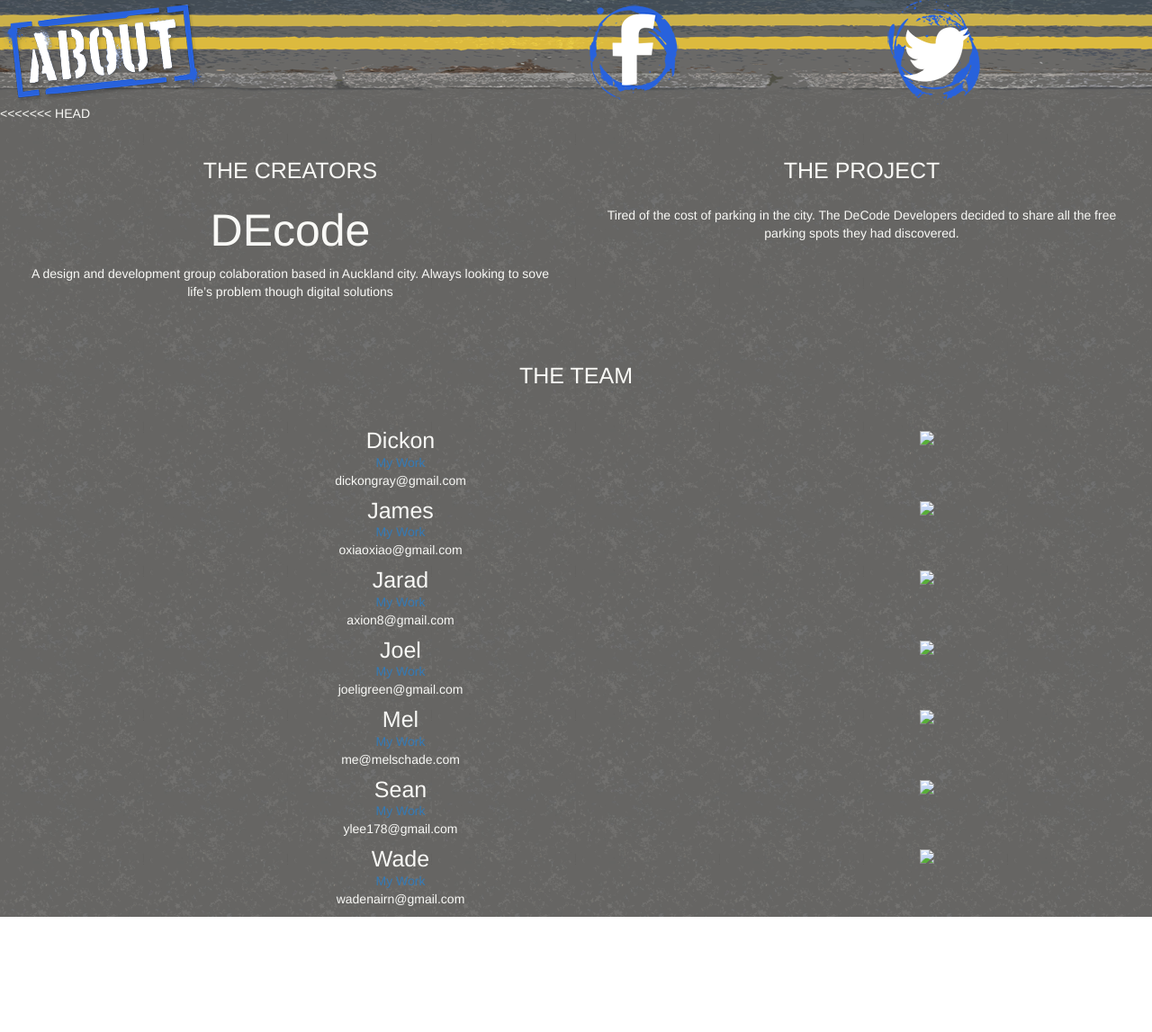
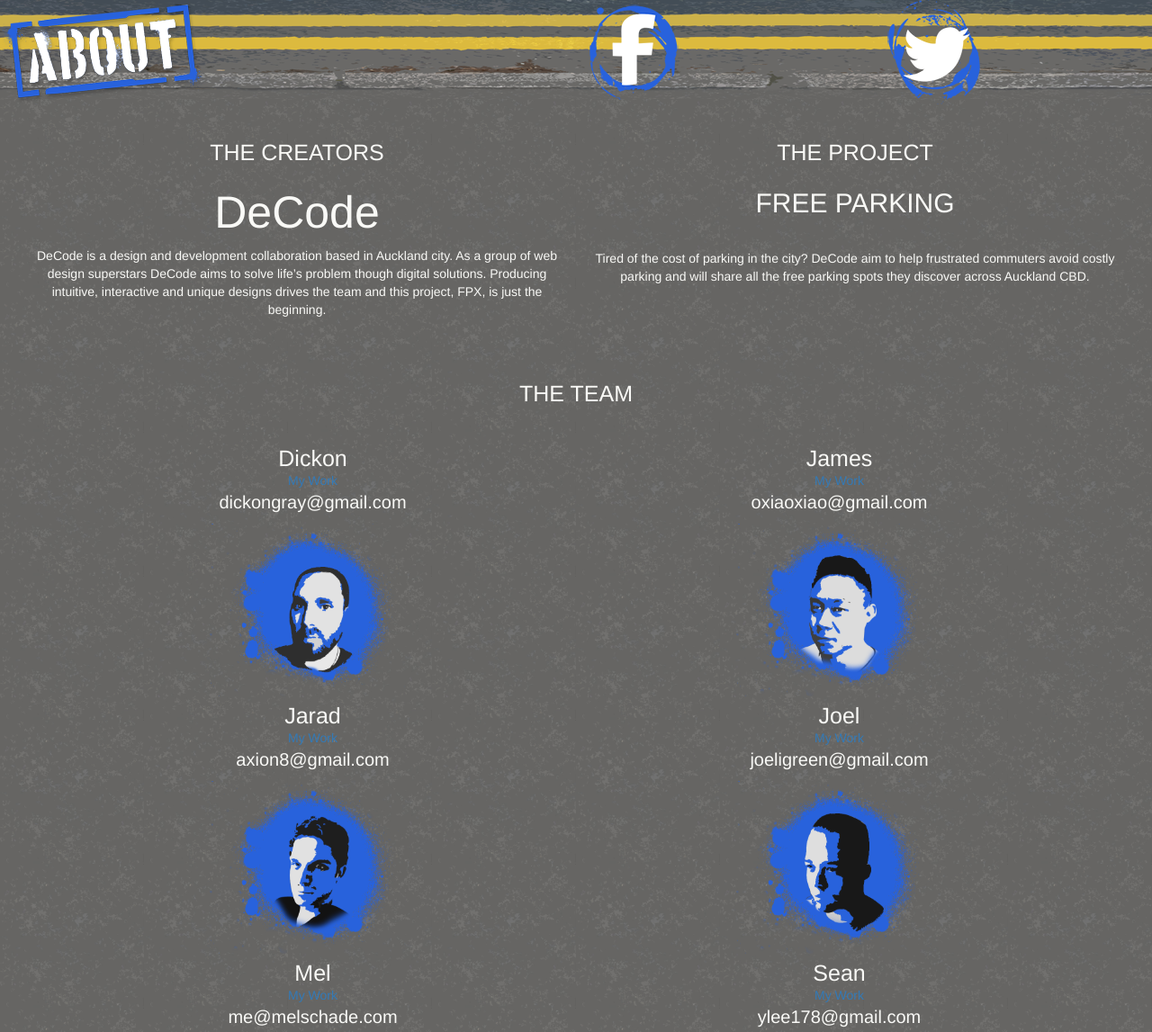
Before and after one commit to ylee178/Bootcamp, a plain HTML site: page about.html in a window 1280 px wide. Shown: the top 1147 px of the page at 90% size. Before the commit the page ends 1019 px from the top, so only its background shows below. Drawn offline with nearby package versions, Linux system fonts and the light colour scheme; some packages are replaced by stand-ins of ours.

Commit message:
latest commit

```diff
--- a/about.html
+++ b/about.html
@@ -25,40 +25,21 @@
             </div>
           </div>
         </div>
-<!-- Logo - Wade ========= ============================
-    <div class="row">
-      <div class="col-md-6">
-      <div class="about-logo top">
-        <img src="assets/FPX-logo2.png" height="200px" alt="" class="top img-responsive">
-      </div>
-        </div>
-<!-- Facebook - Wade ======= ========================
-    <div class="col-xs-6">
-        <div><a><img src="assets/FPX-fb.png" height="200px"class="facebook-link img-responsive"></a>
-        </div>
-      </div>
-<!-- Twitter - Wade  ================================-
-    <div class="col-xs-6">
-        <div><a><img src="assets/FPX-tweet.png" height=" 200px" class="twitter-link img-responsive"></a>
-        </div>
-    </div>
-    </div>
-<!-- About team and Project - Wade ==================== -->
-<<<<<<< HEAD
 
 <!-- ******** START ABOUT TEAM AND PROJECT - CHANGES MADE DG 07/11/14  **************************************************************** -->
-    <div class="container-fluid abouttest">
-      <div class="row text-center" id="text-about">
+<div id="fpx-abc">
+    <div class="container-fluid about-test">
+       <div class="row text-center" id="text-about">
         <div class="col-xs-12 col-sm-6">
           <h2>THE CREATORS</h2>
-          <h1>DEcode</h1>
-          <p>A design and development group colaboration based in Auckland city.
-          Always looking to sove life’s problem though digital solutions
+          <h1 class="decodecolour">DeCode</h1>
+          <p>DeCode is a design and development collaboration based in Auckland city. As a group of web design superstars DeCode aims to solve life’s problem though digital solutions. Producing intuitive, interactive and unique designs drives the team and this project, FPX, is just the beginning.
         </p>
         </div><!-- END OF col-xs-12 col-sm-6 changes made DG 07/11/14-->
         <div class="col-xs-12 col-sm-6 text-about">
           <h2>THE PROJECT</h2>
-          <p>Tired of the cost of parking in the city. The DeCode Developers decided to share all the free parking spots they had discovered.</p>
+          <h2 class="fp">FREE PARKING</h2>
+          <p>Tired of the cost of parking in the city? DeCode aim to help frustrated commuters avoid costly parking and will share all the free parking spots they discover across Auckland CBD.</p>
         </div><!-- END OF col-xs-12 col-sm-6 text-about changes made DG 07/11/14-->
       </div><!-- END OF row text-center" id="text-about" changes made DG 07/11/14-->
     </div><!-- END OF container-fluid abouttest changes made DG 07/11/14-->
@@ -72,109 +53,100 @@
     <!-- ******** DICKON ******** -->
       <div class="container fluid">
         <div class="row text-center">
-          <div class="col-md-8">
+          <div class="col-xs-12 col-sm-6 col-md-6">
             <h3 class="about-name">Dickon</h3>
               <ul class="ourinfo">
-                <li><a href="http://dickon.gray.yoobee.net.nz" target="_blank">My Work</a>
+                <li>
+                  <a href="http://dickon.gray.yoobee.net.nz" target="_blank" class="mywork">My Work</a>
                 </li>
-                <li>dickongray@gmail.com</li>
+                <li><a href="mailto:dickongray@gmail.com" class="email">dickongray@gmail.com</a></li>
               </ul>
-          </div><!-- END OF col-md-8 changes made DG 07/11/14-->
-          <div class="col-md-4">
-            <img class="pic1" src="assets/dix4.png">
-          </div><!-- END OF col-md-4 changes made DG 07/11/14-->
+              <a href="http://dickon.gray.yoobee.net.nz" target="_blank"><img class="pic1" src="assets/img/dix_final.png" alt=""></a>
+          </div><!-- END OF col-xs-12 col-sm-6 col-md-6-->
+          <!-- ******** JAMES ******** -->
+          <div class="col-xs-12 col-sm-6 col-md-6">
+            <h3 class="about-name">James</h3>
+              <ul class="ourinfo">
+                <li>
+                  <a href="http://james.xiao.yoobee.net.nz" target="_blank" class="mywork">My Work</a>
+                </li>
+                <li><a href="mailto:oxiaoxiao@gmail.com" class="email">oxiaoxiao@gmail.com</a></li>
+              </ul>
+              <a href="http://james.xiao.yoobee.net.nz" target="_blank"><img class="pic1" src="assets/img/james_final.png" alt=""></a>
+          </div><!-- END OF col-xs-12 col-sm-6 col-md-6 DG 07/11/14-->
         </div><!-- END OF row text-center changes made DG 07/11/14-->
       </div><!-- END OF container-fluid changes made DG 07/11/14-->
-      <!-- ******** JAMES ******** -->
-      <div class="container fluid">
-        <div class="row text-center">
-          <div class="col-md-8">
-            <h3 class="about-name">James</h3>
-              <ul class="ourinfo">
-            <li><a href="http://james.xiao.yoobee.net.nz" target="_blank">My Work</a></li>
-            <li>oxiaoxiao@gmail.com</li>
-          </ul>
-          </div><!-- END OF col-md-8 changes made DG 07/11/14-->
-          <div class="col-md-4">
-            <img class="pic1" src="assets/james4.png">
-          </div><!-- END OF col-md-4 changes made DG 07/11/14-->
-        </div><!-- END OF row text-center changes made DG 07/11/14-->
-      </div><!-- END OF container-fluid changes made DG 07/11/14-->
+
       <!-- ******** Jarad ******** -->
       <div class="container fluid">
         <div class="row text-center">
-          <div class="col-md-8">
+          <div class="col-xs-12 col-sm-6 col-md-6">
             <h3 class="about-name">Jarad</h3>
               <ul class="ourinfo">
-            <li><a href="http://veratech.co.nz" target="_blank">My Work</a></li>
-            <li>axion8@gmail.com</li>
-          </ul>
-          </div><!-- END OF col-md-8 changes made DG 07/11/14-->
-          <div class="col-md-4">
-            <img class="pic1" src="assets/jarad4.png">
-          </div><!-- END OF col-md-4 changes made DG 07/11/14-->
+                <li>
+                  <a href="http://veratech.co.nz" target="_blank" class="mywork">My Work</a>
+                </li>
+                <li><a href="mailto:axion8@gmail.com" class="email">axion8@gmail.com</a></li>
+              </ul>
+              <a href="http://veratech.co.nz" target="_blank"><img class="pic1" src="assets/img/jarad_final.png" alt=""></a>
+          </div><!-- END OF col-xs-12 col-sm-6 col-md-6-->
+          <!-- ******** Joel ******** -->
+          <div class="col-xs-12 col-sm-6 col-md-6">
+            <h3 class="about-name">Joel</h3>
+              <ul class="ourinfo">
+                <li>
+                  <a href="http://joel.green.yoobee.net.nz" target="_blank" class="mywork">My Work</a>
+                </li>
+                <li><a href="mailto:joeligreen@gmail.com" class="email">joeligreen@gmail.com</a></li>
+              </ul>
+              <a href="http://joel.green.yoobee.net.nz" target="_blank"><img class="pic1" src="assets/img/joel_final.png" alt=""></a>
+          </div><!-- END OF col-xs-12 col-sm-6 col-md-6 DG 07/11/14-->
         </div><!-- END OF row text-center changes made DG 07/11/14-->
       </div><!-- END OF container-fluid changes made DG 07/11/14-->
-      <!-- ******** Joel ******** -->
-      <div class="container fluid">
-        <div class="row text-center">
-          <div class="col-md-8">
-            <h3 class="about-name">Joel</h3>
-              <ul class="ourinfo">
-            <li><a href="http://joel-green-portfolio" target="_blank">My Work</a></li>
-            <li>joeligreen@gmail.com</li>
-          </ul>
-          </div><!-- END OF col-md-8 changes made DG 07/11/14-->
-          <div class="col-md-4">
-            <img class="pic1" src="assets/joel4.png">
-          </div><!-- END OF col-md-4 changes made DG 07/11/14-->
-        </div><!-- END OF row text-center changes made DG 07/11/14-->
-      </div><!-- END OF container-fluid changes made DG 07/11/14-->
+
       <!-- ******** Mel ******** -->
       <div class="container fluid">
         <div class="row text-center">
-          <div class="col-md-8">
+          <div class="col-xs-12 col-sm-6 col-md-6">
             <h3 class="about-name">Mel</h3>
               <ul class="ourinfo">
-            <li><a href="http://melschade.com" target="_blank">My Work</a></li>
-            <li>me@melschade.com</li>
-          </ul>
-          </div><!-- END OF col-md-8 changes made DG 07/11/14-->
-          <div class="col-md-4">
-            <img class="pic1" src="assets/mel4.png">
-          </div><!-- END OF col-md-4 changes made DG 07/11/14-->
+                <li>
+                  <a href="http://melschade.com" target="_blank" class="mywork">My Work</a>
+                </li>
+                <li><a href="mailto:me@melschade.com" class="email">me@melschade.com</li>
+              </ul>
+              <a href="http://melschade.com" target="_blank"><img class="pic1" src="assets/img/mel_final.png" alt=""></a>
+          </div><!-- END OF col-xs-12 col-sm-6 col-md-6-->
+          <!-- ******** Sean ******** -->
+          <div class="col-xs-12 col-sm-6 col-md-6">
+            <h3 class="about-name">Sean</h3>
+              <ul class="ourinfo">
+                <li>
+                  <a href="http://young.lee.yoobee.net.nz/portfolio" target="_blank" class="mywork">My Work</a>
+                </li>
+                <li><a href="mailto:ylee178@gmail.com" class="email">ylee178@gmail.com</a></li>
+              </ul>
+              <a href="http://young.lee.yoobee.net.nz/portfolio" target="_blank"><img class="pic1" src="assets/img/sean_final.png" alt=""></a>
+          </div><!-- END OF col-xs-12 col-sm-6 col-md-6 DG 07/11/14-->
         </div><!-- END OF row text-center changes made DG 07/11/14-->
       </div><!-- END OF container-fluid changes made DG 07/11/14-->
-      <!-- ******** Sean ******** -->
-      <div class="container fluid">
-        <div class="row text-center">
-          <div class="col-md-8">
-            <h3 class="about-name">Sean</h3>
-              <ul class="ourinfo">
-            <li><a href="http://young.lee.yoobee.net.nz/portfolio" target="_blank">My Work</a></li>
-            <li>ylee178@gmail.com </li>
-          </ul>
-          </div><!-- END OF col-md-8 changes made DG 07/11/14-->
-          <div class="col-md-4">
-            <img class="pic1" src="assets/sean4.png">
-          </div><!-- END OF col-md-4 changes made DG 07/11/14-->
-        </div><!-- END OF row text-center changes made DG 07/11/14-->
-      </div><!-- END OF container-fluid changes made DG 07/11/14-->
+
       <!-- ******** Wade ******** -->
       <div class="container fluid">
         <div class="row text-center">
-          <div class="col-md-8">
+          <div class="col-xs-12 col-sm-12 col-md-12">
             <h3 class="about-name">Wade</h3>
               <ul class="ourinfo">
-            <li><a href="http://wade.nairn.yoobee.net.nz" target="_blank">My Work</a></li>
-            <li>wadenairn@gmail.com</li>
-          </ul>
-          </div><!-- END OF col-md-8 changes made DG 07/11/14-->
-          <div class="col-md-4">
-            <img class="pic1" src="assets/wade4.png">
-          </div><!-- END OF col-md-4 changes made DG 07/11/14-->
+                <li>
+                  <a href="http://wade.nairn.yoobee.net.nz" target="_blank" class="mywork">My Work</a>
+                </li>
+                <li><a href="mailto:wadenairn@gmail.com" class="email">wadenairn@gmail.com</a></li>
+              </ul>
+              <a href="http://wade.nairn.yoobee.net.nz" target="_blank"><img class="pic1" src="assets/img/wade4.png" alt=""></a>
+          </div><!-- END OF col-xs-12 col-sm-6 col-md-6-->
         </div><!-- END OF row text-center changes made DG 07/11/14-->
       </div><!-- END OF container-fluid changes made DG 07/11/14-->
+    </div><!-- End of Ajax fpx-abc -->
 
   </div>
         <!-- ***END Jared // 10-30-14 // Changed HTML and CSS to align with bootstrap. Added new columns and classes -->
--- a/assets/js/custom.js
+++ b/assets/js/custom.js
@@ -248,25 +248,25 @@ $("#fpx-logo").delay(200).animate({width:'90px'}, 1000).stop("#fpx-logo");
 //------ JOEL ----- Header disappear and logo shrink 30/10/14 END.
 
 // James - slider for about page ======================================================================
-
 var open = false;
-  $( "#footerSlideContainer" ).click(function() {
+  $( '#fpx-ab' ).click(function() {
     if(open === false) {
-      $( "#footerSlideContainer" ).animate({height: ($(document).height())+'px'}, 'slow');
-      open = true;
+      $('#footerSlideContainer' ).animate({height: ($(document).height())+'px'}, 'slow');
 
 // Jared - ajax after about slide ======================================================================
       //switch the page contents with ajax
-
-  $( "#footerSlideContainer" ).delay(3000).load( "about.html", function() {
-  });
-
-//Jared End
+      $('#footer-internal').delay(700).queue(function( nxt ) {
+          $(this).load('about.html #fpx-abc').hide().fadeIn(2000);
+          //The nxt() functionis used as part of the queu method
+          //to
+          nxt();
+      });
+    open = true;
+//Jared End footer for the ajax call
 
     } else {
-      $("#footerSlideContainer").animate({ height: '110px' }, 'slow');
-      open = false;
+      $('#footerSlideContainer').animate({ height: '110px' }, 'slow');
+    open = false;
     }
-  });
-
+});
 //James End
--- a/assets/sass/_about.scss
+++ b/assets/sass/_about.scss
@@ -1,12 +1,11 @@
 /* Style sheet for FPX About Page */
 /******** By DG 07/11/14 ********
 ********************************/
-
 /******** STRUCTURE ********
 *******************************/
 #about-b{
 	background-image: url('../../assets/img/background-fill.jpg');
-	background-size: 960px 150px;
+	background-size: 100%;
     left:0px;
     bottom:0px;
     width:100%;
@@ -48,6 +47,20 @@ h3{
 .padding10px{
 	padding: 10px;
 }
+.fp{
+	font-family: "HelveticaNeue-Light", Helvetica, Arial, sans-serif;
+	font-size: 30px;
+	color: #f4d103;
+}
+.decodecolour{
+	font-family: "HelveticaNeue-Light", Helvetica, Arial, sans-serif;
+	font-size: 30px;
+	color: #f4d103;
+}
+.mywork{
+	color: #f4d103;
+	font-size: 30px;
+}
 /******** UL/LI ********
 ********************************/
 ul {
@@ -62,6 +75,12 @@ ul {
 .ourinfo li a{
 	padding: 0;
 }
+
+a:hover, a:visited, a:link, a:active{
+	outline:none;
+	text-decoration: none;
+}
+
 /******** padding ********
 ********************************/
 .about-name{
@@ -74,47 +93,64 @@ ul {
 	padding: 0 auto;
 	height: 200px;
 }
+/******** emails ********
+********************************/
+.email{
+	font-family: "HelveticaNeue-Light", Helvetica, Arial, sans-serif;
+	font-size: 20px;
+	color: #f9f9f6;
+}
+.email:hover a{
+	font-family: "HelveticaNeue-Light", Helvetica, Arial, sans-serif;
+	font-size: 20px;
+	color: #2862dc;
+}
+/* =========================
+  MEDIA QUERYS - tablets devices 768px and up)
+  ========================= */
+@media all and (min-width: 768px){
+  /* =================================
 
-/*** By Wade *********************
-font-family: "HelveticaNeue-Light", "Helvetica Neue Light",
-"Helvetica Neue",
-Helvetica, Arial, "Lucida Grande", sans-serif;
-.wrapper-about {
-	background-image: url(../background-fill.jpg);
-	z-index: 1;
+   ================================== */
+ /******** GENERAL TYPOGRAPHY ********
+********************************/
+h1{
+	font-family: "HelveticaNeue-Light", Helvetica, Arial, sans-serif;
+	font-size: 50px;
+	color: #f9f9f6;
 }
-.header-about {
-	 background-image: url(../background-top4.png);
-	 top: 0;
-	 z-index: 2;
-	 display: inline;
+h2{
+	font-family: "HelveticaNeue-Light", Helvetica, Arial, sans-serif;
+	font-size: 25px;
+	color: #f9f9f6;
+	padding: 0;
+	margin-bottom: 25px;
 }
-h4 {
-	font-size: 18px;
-	color: #f7f7f7;
+h3{
+	font-family: "HelveticaNeue-Light", Helvetica, Arial, sans-serif;
+	font-size: 25px;
+	color: #f9f9f6;
 }
-.text-about {
-	padding: 10px;
+#text-about{
+	padding: 20px;
 }
-.about-name {
-	font-size: 20px;
-	color: #fff;
+#team{
+	padding: 20px;
 }
-p {
-	font-size: 12px;
-	color:#f7f7f7;
+.padding10px{
+	padding: 20px;
 }
-.info {
-	list-style: none;
+.fp{
+	font-family: "HelveticaNeue-Light", Helvetica, Arial, sans-serif;
+	font-size: 30px;
+	color: #f4d103;
+	margin-bottom: 35px;
 }
-.about-logo {
-	z-index: 3;
-	margin: 0 auto;
+
 }
-.facebook-link {
-	margin: 0 auto;
+/* MEDIA QUERYS - large devices (Desktop, 980px and up) */
+@media all and (min-width: 980px){
+	.titleimg{
+	margin-left:80px;
 }
-.twitter-link {
-	margin: 0 auto;
 	}
-*/
```
Also changed, not shown: index.html (+7 -5 lines). Lines whose indentation alone changed are shown as unchanged.
